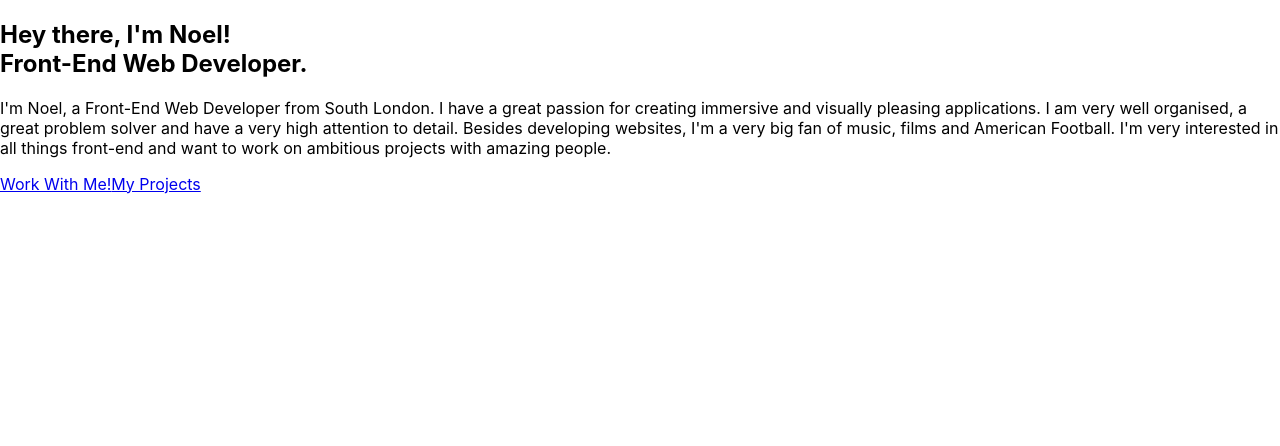
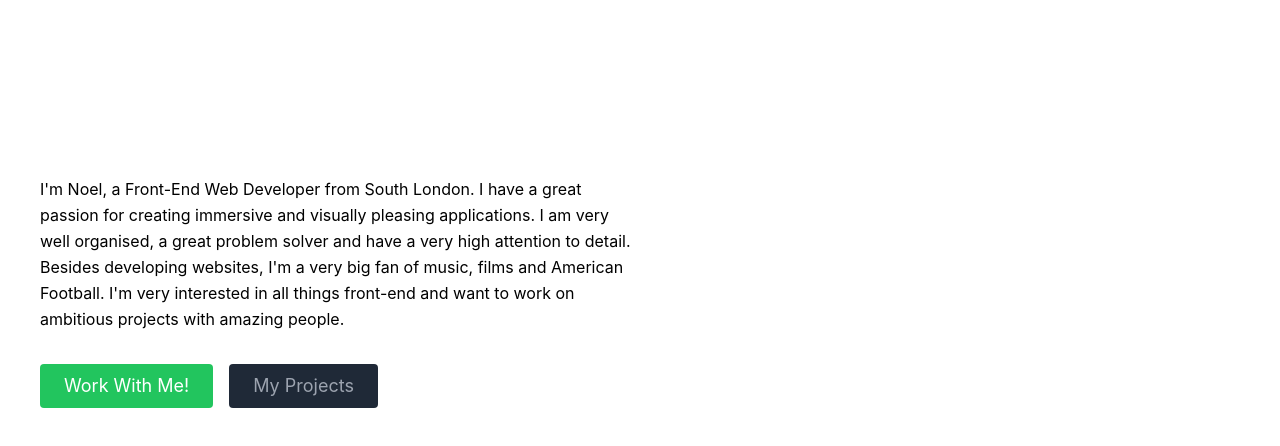
Before and after one commit to ngalvin1991/portfolio, a React (Create React App) app: page / in a window 1280 px wide. Shown: the top 446 px of the page. Built offline with nearby package versions, Linux system fonts and the light colour scheme.

Commit message:
made tailwind function

```diff
--- /dev/null
+++ b/postcss.config.js
@@ -0,0 +1,6 @@
+module.exports = {
+  plugins: {
+    tailwindcss: {},
+    autoprefixer: {},
+  },
+}
--- a/src/index.css
+++ b/src/index.css
@@ -11,3 +11,7 @@ code {
   font-family: source-code-pro, Menlo, Monaco, Consolas, 'Courier New',
     monospace;
 }
+
+@tailwind base;
+@tailwind components;
+@tailwind utilities;
--- /dev/null
+++ b/tailwind.config.js
@@ -0,0 +1,9 @@
+module.exports = {
+  content: [
+    "./src/**/*.{js,jsx,ts,tsx}",
+  ],
+  theme: {
+    extend: {},
+  },
+  plugins: [],
+}
```
